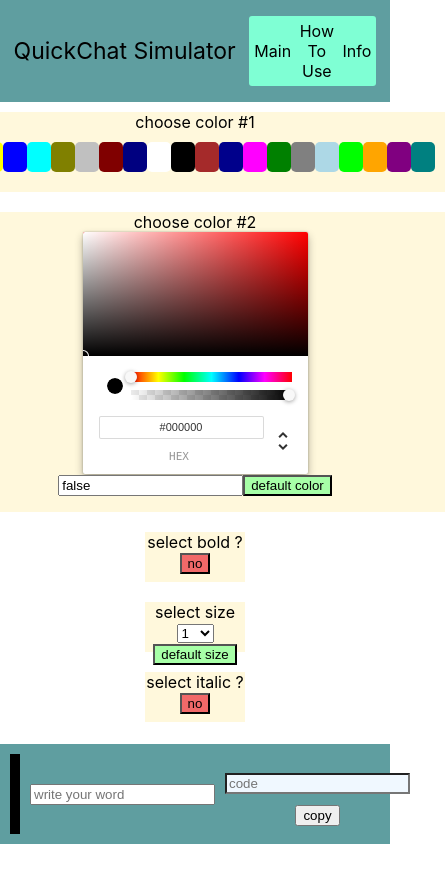
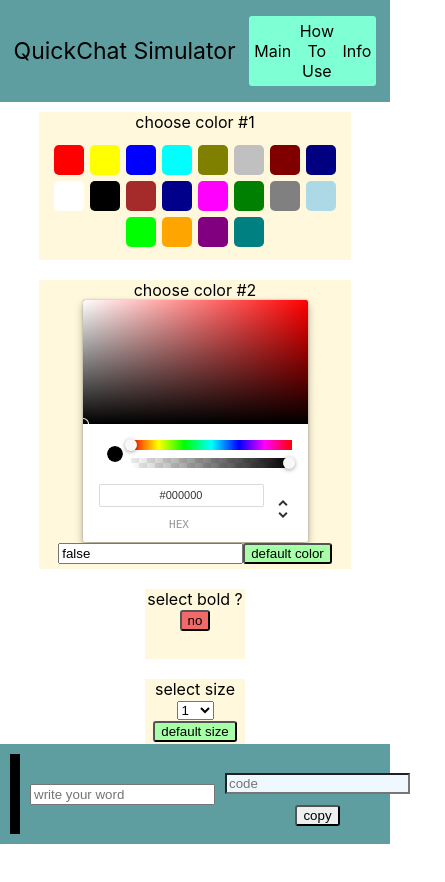
Before and after one commit to lwef/quick-chat-simulator, a React (Create React App) app: page / in a window 390 px wide. Shown: the top 882 px of the page, 445 px wide, since content can reach past the window. Before the commit the page ends 844 px from the top, so only its background shows below. Built offline with nearby package versions, Linux system fonts and the light colour scheme.

Commit message:
#12 Make mainpage contents responsive

```diff
--- a/src/component/Nav.css
+++ b/src/component/Nav.css
@@ -18,3 +18,8 @@
     background-color: aquamarine;
     border-radius: 3px;
 }
+
+.navbar__menu div:hover {
+    font-weight: bold;
+    cursor: pointer;
+}
--- a/src/view/Main.css
+++ b/src/view/Main.css
@@ -6,35 +6,63 @@
 }
 
 .main__colorPick {
-    width: 500px;
-    height: 80px;
+    width: 340px;
     margin: 10px;
     background-color: cornsilk;
 }
 
 .main__colorPick2 {
     width: 500px;
-    height: 300px;
     margin: 10px;
     background-color: cornsilk;
+}
+
+center {
+    margin-bottom: 5px;
 }
 
 .colorWrap {
     margin: 10px;
     display: flex;
     align-items: center;
-    justify-content: space-evenly;
+    justify-content: center;
+    flex-wrap: wrap;
 }
 
-.colorWrap div {
+.paletteColor {
+    margin: 3px;
     width: 30px;
     height: 30px;
     border-radius: 5px;
 }
 
+.main__smallBoxContainer {
+    display: flex;
+    flex-direction: row;
+}
+
 .main__smallBox {
     width: 100px;
-    height: 50px;
+    height: 70px;
     margin: 10px;
     background-color: cornsilk;
 }
+
+button {
+    border-radius: 3px;
+}
+
+/* Mobile Device */
+@media screen and (max-width: 600px) {
+    .main__colorPick {
+        width: 80%;
+    }
+    .main__colorPick2 {
+        width: 80%;
+    }
+}
+@media screen and (max-width: 400px) {
+    .main__smallBoxContainer {
+        flex-direction: column;
+    }
+}
--- a/src/view/Main.js
+++ b/src/view/Main.js
@@ -38,7 +38,7 @@ function Main() {
         const result = [];
         const numOfColor = colorSet.length;
         for (let i=0; i<numOfColor; i++) {
-            result.push(<div key={i} style={{background:colorSet[i]}} onClick = {()=> {
+            result.push(<div className='paletteColor' key={i} style={{background:colorSet[i]}} onClick = {()=> {
                 console.log(colorSet[i]);
                 setColor(colorSet[i]);
                 setColorButton('#f16969'); //default color 버튼 비활성화의 표시로 빨간색으로 바꿈
@@ -130,6 +130,7 @@ function Main() {
                 <button style={{background:colorbutton}}onClick={handleColorDefault}>default color</button>
                 </center>
             </div>
+            <div className='main__smallBoxContainer'>
             <div className='main__smallBox'>
                 select bold ?
                 <button style={{background:boldColor}} onClick={onChangeBold}>{boldState}</button>
@@ -145,6 +146,7 @@ function Main() {
                 select italic ?
                 <button style={{background:italicColor}} onClick={onChangeItalic}>{italicState}</button>
             </div>
+            </div>
             <div style={{height:100}}></div>
         </div>
     )
```
